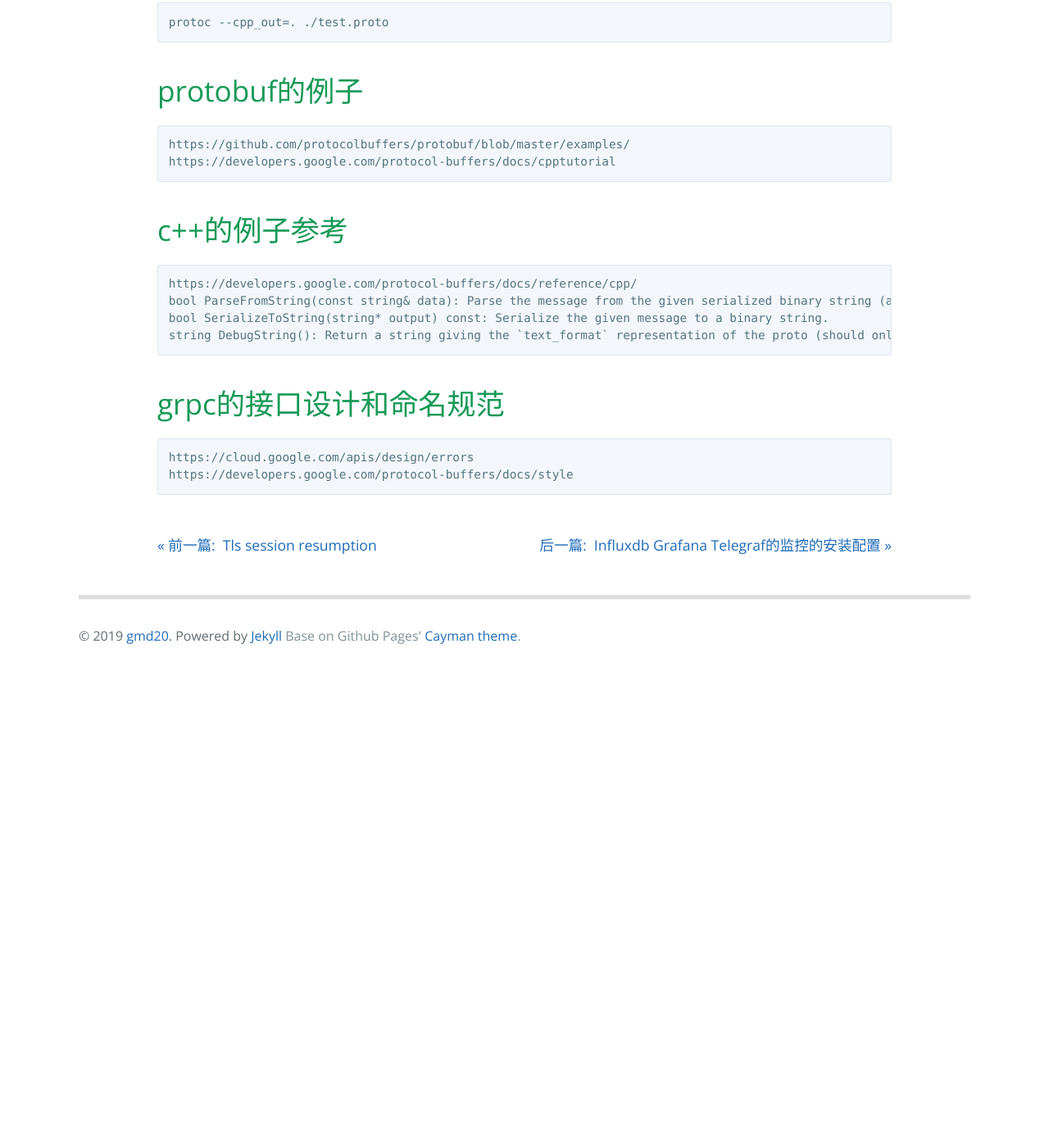
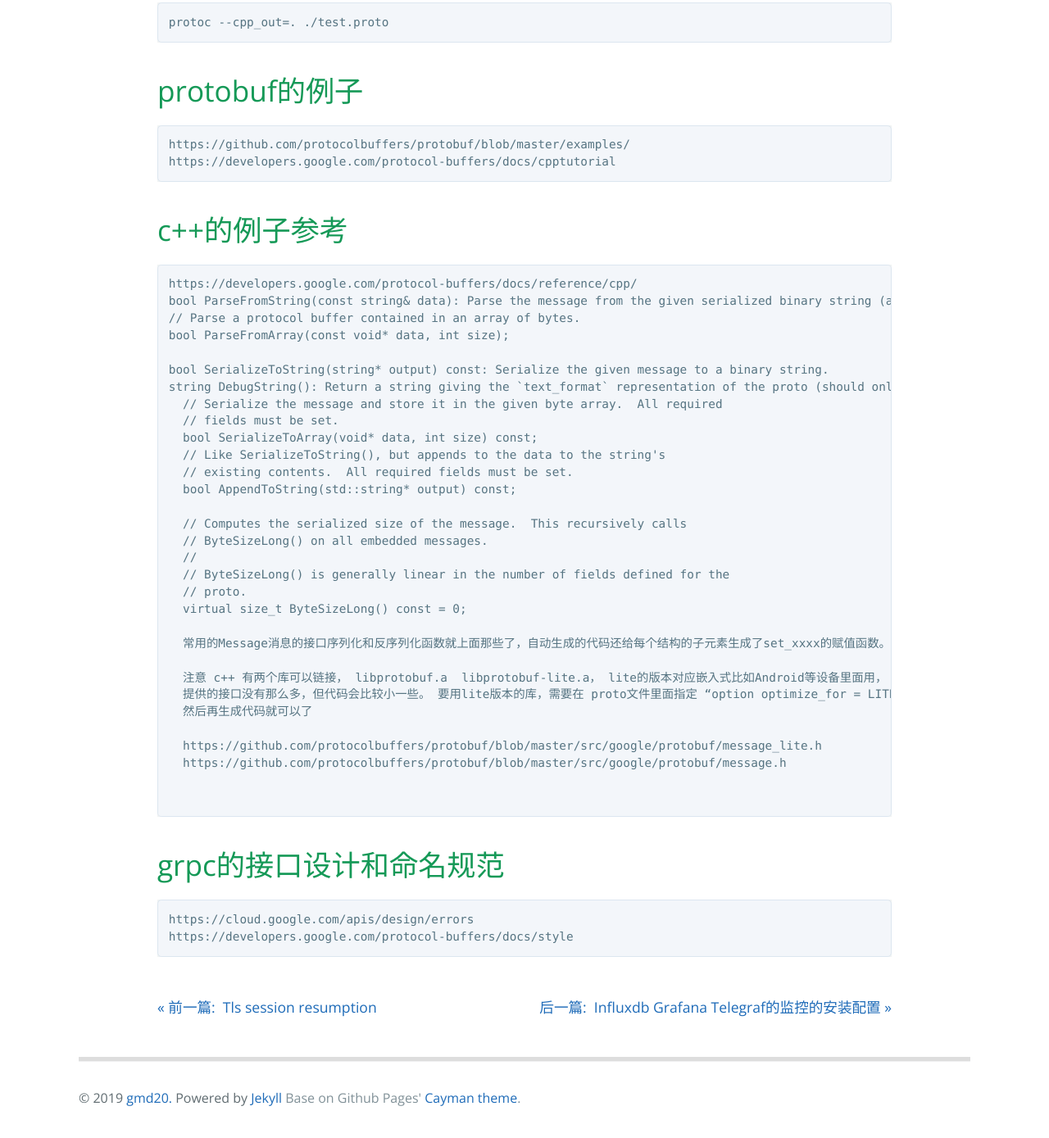
Before and after one commit to gmd20/gmd20.github.io, a Jekyll site: the page built from _posts/2019-06-18-c++和golang里面使用grpc和protobufs资料.markdown, in a window 1280 px wide and 1400 px high, scrolled down 1793 px. Shown: the top 1389 px of the window at 82% size. Built offline with Jekyll 4.4.1, drawn with Linux system fonts in a browser that asks for light colours; comment, search, counter and statistics services are not loaded; before the commit the page ends 2629 px from its top, so only the background shows below that.

Commit message:
Update 2019-06-18-c++和golang里面使用grpc和protobufs资料.markdown

````diff
--- a/_posts/2019-06-18-c++和golang里面使用grpc和protobufs资料.markdown
+++ b/_posts/2019-06-18-c++和golang里面使用grpc和protobufs资料.markdown
@@ -52,9 +52,37 @@ https://developers.google.com/protocol-buffers/docs/cpptutorial
 ```text
 https://developers.google.com/protocol-buffers/docs/reference/cpp/
 bool ParseFromString(const string& data): Parse the message from the given serialized binary string (also known as wire format).
+// Parse a protocol buffer contained in an array of bytes.
+bool ParseFromArray(const void* data, int size);
+
 bool SerializeToString(string* output) const: Serialize the given message to a binary string.
 string DebugString(): Return a string giving the `text_format` representation of the proto (should only be used for debugging)
+  // Serialize the message and store it in the given byte array.  All required
+  // fields must be set.
+  bool SerializeToArray(void* data, int size) const;
+  // Like SerializeToString(), but appends to the data to the string's
+  // existing contents.  All required fields must be set.
+  bool AppendToString(std::string* output) const;
+
+  // Computes the serialized size of the message.  This recursively calls
+  // ByteSizeLong() on all embedded messages.
+  //
+  // ByteSizeLong() is generally linear in the number of fields defined for the
+  // proto.
+  virtual size_t ByteSizeLong() const = 0;
+
+  常用的Message消息的接口序列化和反序列化函数就上面那些了，自动生成的代码还给每个结构的子元素生成了set_xxxx的赋值函数。
+
+  注意 c++ 有两个库可以链接， libprotobuf.a  libprotobuf-lite.a， lite的版本对应嵌入式比如Android等设备里面用，
+  提供的接口没有那么多，但代码会比较小一些。 要用lite版本的库，需要在 proto文件里面指定 “option optimize_for = LITE_RUNTIME;”
+  然后再生成代码就可以了
+
+  https://github.com/protocolbuffers/protobuf/blob/master/src/google/protobuf/message_lite.h
+  https://github.com/protocolbuffers/protobuf/blob/master/src/google/protobuf/message.h
+
+
 ```
+
 
 # grpc的接口设计和命名规范
 ```text
````
